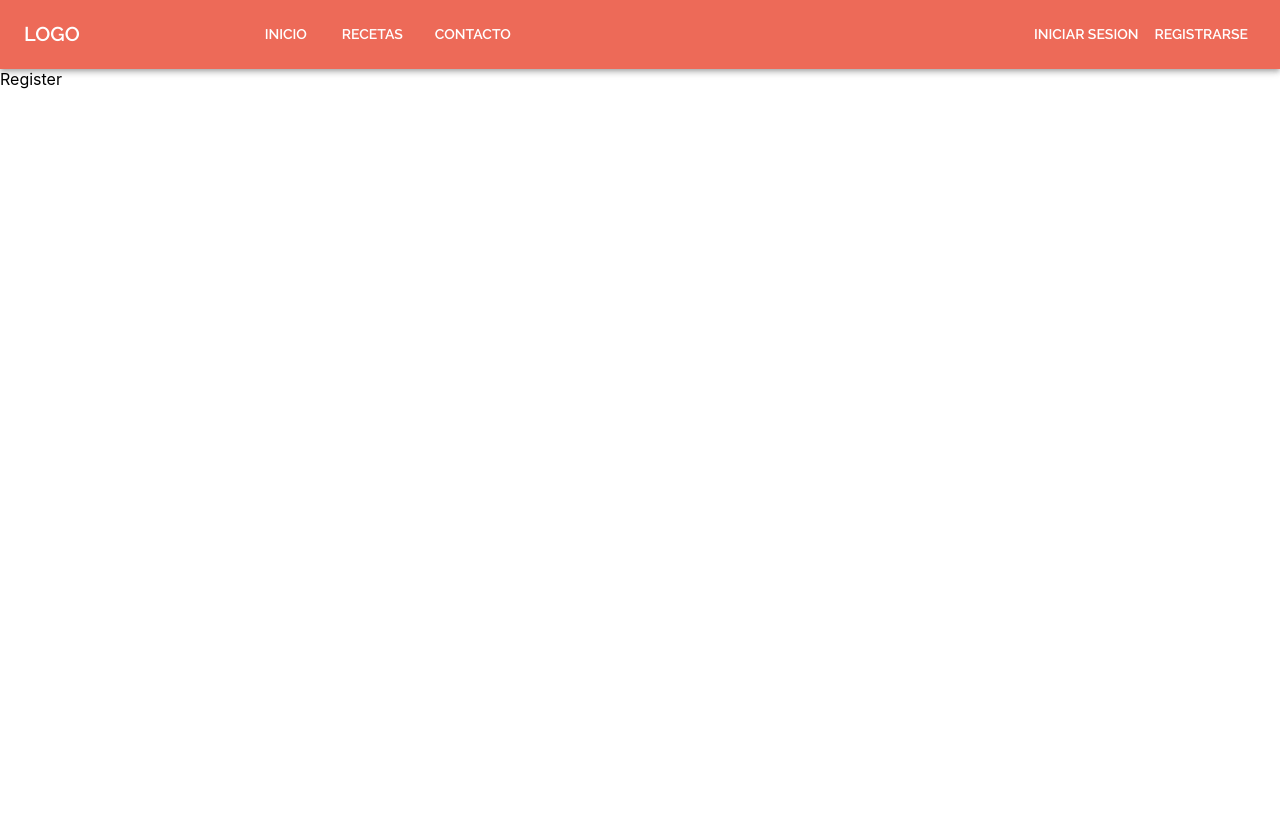
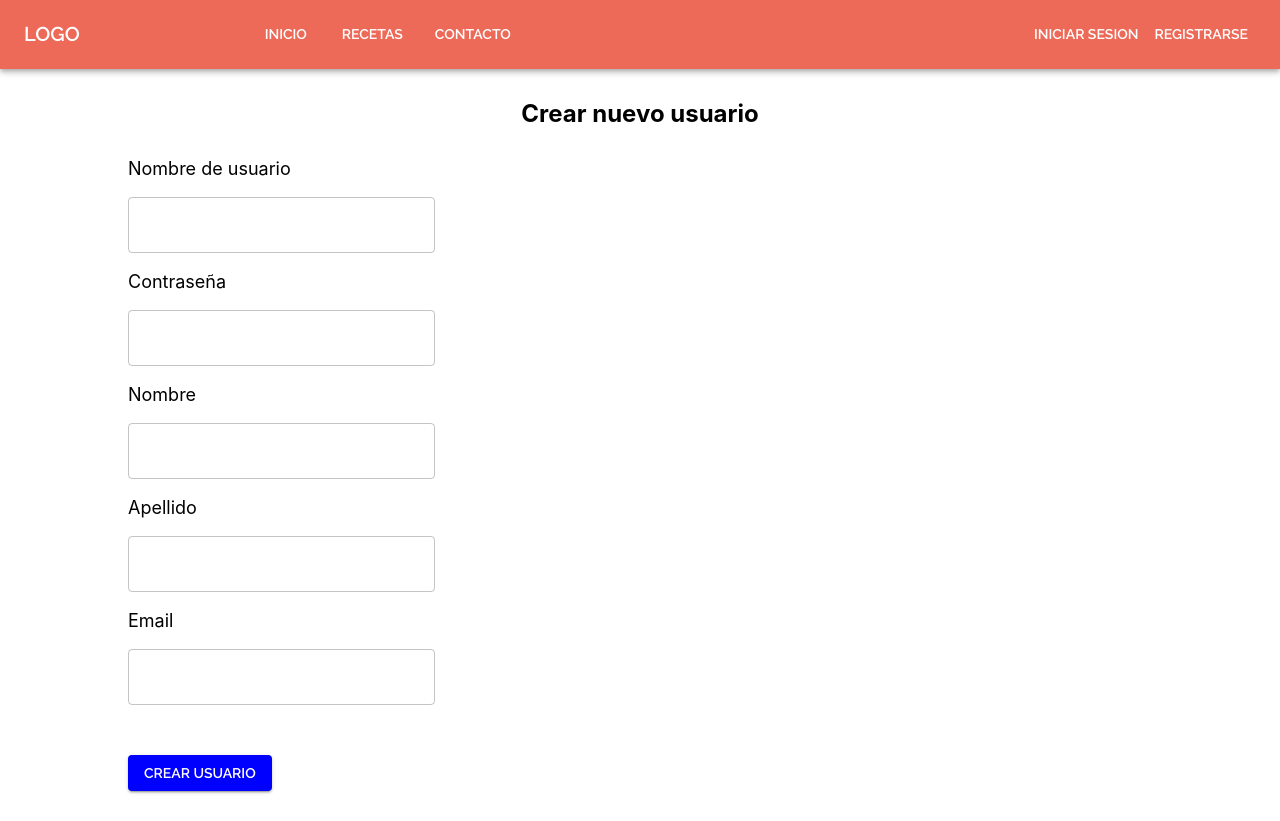
Before and after one commit to marparedes/recipes-app, a React (Create React App) app: page /register in a window 1280 px wide. Before the commit the page ends 800 px from the top, so only its background shows below. Built offline with nearby package versions, Linux system fonts and the light colour scheme.

Commit message:
Register user

```diff
--- a/src/pages/Login.js
+++ b/src/pages/Login.js
@@ -15,7 +15,6 @@ function Login() {
 
   const [errorMessage, setErrorMessage] = useState('');
   const [password, setPassword] = useState('');
-  const [success, setSuccess] = useState(false);
   const [user, setUser] = useState('');
 
   useEffect(() => {
@@ -25,11 +24,9 @@ function Login() {
   const handleSubmit = async (e) => {
     e.preventDefault();
     if (!((user === 'foo') && (password === 'bar'))) {
-      console.log("FAIL");
       setErrorMessage("Credenciales incorrectas");
       return;
     }
-    setSuccess(true);
     const id = "userId";
     setUser('');
     setPassword('');
@@ -49,7 +46,7 @@ function Login() {
       }}>
         <form onSubmit={handleSubmit}>
           <div className={'form-text-field'}>
-            <p className={'field-name'}>Nombre</p>
+            <p className={'field-name'}>Nombre de usuario</p>
             <TextField className={'form-field'}
                        id="username"
                        ref={userRef}
--- a/src/pages/Register.js
+++ b/src/pages/Register.js
@@ -1,8 +1,151 @@
-import React from 'react'
+import Button from '@mui/material/Button'
+import React, { useRef, useState } from 'react'
+import { useUserContext } from '../components/UserContext'
+import { TextField } from '@mui/material';
+import '../styles/index.css';
+import { Box } from '@mui/system';
+import { useNavigate } from "react-router-dom";
+import useForm from './useForm';
 
 function Register() {
+  const { login } = useUserContext()
+  const history = useNavigate();
+
+  const errRef = useRef();
+  const userRef = useRef();
+
+  const [errorMessage, setErrorMessage] = useState('');
+
+  const handleValidation = (values) => {
+    let allErrors = {};
+
+    // Username
+    if (!values.username) {
+      allErrors.username = 'Se requiere un nombre de usuario';
+    }
+    else if (values.username === 'hsimpson') {
+      allErrors.username = 'Este nombre de usuario ya está en uso';
+    }
+
+    // Password
+    if (!values.password) {
+      allErrors.password = 'Se requiere una contraseña';
+    }
+
+    // First name
+    if (!values.first_name) {
+      allErrors.first_name = 'Se requiere un nombre';
+    }
+
+    // Last name
+    if (!values.last_name) {
+      allErrors.last_name = 'Se requiere un apellido';
+    }
+
+    // Email
+    if (!values.email) {
+      allErrors.email = 'Se requiere un email';
+    }
+    else if (values.email === 'hsimpson@gmail.com') {
+      allErrors.email = 'Este email ya está en uso';
+    }
+    else if (!/[A-Z0-9._%+-]+@[A-Z0-9.-]+\.[A-Z]{2,}$/i.test(values.email)) {
+      allErrors.email = 'El email ingresado es inválido';
+    }
+
+    return allErrors;
+  }
+  const { handleChange, values, handleSubmit, errors } = useForm(
+    {
+      username: '',
+      password: '',
+      first_name: '',
+      last_name: '',
+      email: ''
+    },
+    handleValidation
+  );
+
+  const submitForm = async (e) => {
+    e.preventDefault();
+    const errors = handleSubmit(e);
+    if (errors) {
+      setErrorMessage('Hay campos con errores!');
+      return;
+    }
+    const id = "userId";
+    setErrorMessage('');
+    login({id, user: values.username})
+    history('/');
+  }
+
   return (
-    <div>Register</div>
+    <div className={'login-form'}>
+      <h2 className={'page-title'}>Crear nuevo usuario</h2>
+
+      <Box className={'box'} sx={{
+        height: 300,
+        margin: 'auto',
+        width: '80%',
+      }}>
+        <form onSubmit={submitForm}>
+          <div className={'form-text-field'}>
+            <p className={'field-name'}>Nombre de usuario</p>
+            <TextField className={'form-field'}
+                       id="username"
+                       ref={userRef}
+                       onChange={(e) => { handleChange({ name: 'username', value: e.target.value}); }}
+                       value={values.username}
+            />
+          </div>
+          <span style={{ color: "red" }}>{errors.username}</span>
+
+          <div className={'form-text-field'}>
+            <p className={'field-name'}>Contraseña</p>
+            <TextField className={'form-field'}
+                       id="password"
+                       type="password"
+                       onChange={(e) => { handleChange({ name: 'password', value: e.target.value}); }}
+                       value={values.password}
+            />
+          </div>
+          <span style={{ color: "red" }}>{errors["password"]}</span>
+
+          <div className={'form-text-field'}>
+            <p className={'field-name'}>Nombre</p>
+            <TextField className={'form-field'}
+                       id="first-name"
+                       onChange={(e) => { handleChange({ name: 'first_name', value: e.target.value}); }}
+                       value={values.first_name}
+            />
+          </div>
+          <span style={{ color: "red" }}>{errors["first_name"]}</span>
+
+          <div className={'form-text-field'}>
+            <p className={'field-name'}>Apellido</p>
+            <TextField className={'form-field'}
+                       id="last-name"
+                       onChange={(e) => { handleChange({ name: 'last_name', value: e.target.value}); }}
+                       value={values.last_name}
+            />
+          </div>
+          <span style={{ color: "red" }}>{errors["last_name"]}</span>
+
+          <div className={'form-text-field'}>
+            <p className={'field-name'}>Email</p>
+            <TextField className={'form-field'}
+                       id="email"
+                       onChange={(e) => { handleChange({ name: 'email', value: e.target.value}); }}
+                       value={values.email}
+            />
+          </div>
+          <span style={{ color: "red" }}>{errors["email"]}</span>
+          <br></br>
+          <p className="error-message" hidden={!errorMessage} ref={errRef} aria-live="assertive">{errorMessage}</p>
+          <Button type="submit" variant="contained" className={'save-button'}>Crear usuario</Button>
+        </form>
+      </Box>
+    </div>
   )
 }
 
--- /dev/null
+++ b/src/pages/useForm.js
@@ -0,0 +1,25 @@
+import { useState } from 'react';
+
+const useForm = (defaultValues = {}, handleValidation) => {
+  const [values, setValues] = useState(defaultValues);
+  const [errors, setErrors] = useState({});
+
+  const handleChange = data => {
+    const { name, value } = data;
+    setValues({
+      ...values,
+      [name]: value,
+    })
+  }
+
+  const handleSubmit = e => {
+    e.preventDefault();
+    const validationErrors = handleValidation(values);
+    setErrors(validationErrors);
+    return validationErrors;
+  }
+
+  return { handleChange, values, handleSubmit, errors };
+};
+
+export default useForm;
--- a/src/styles/index.css
+++ b/src/styles/index.css
@@ -58,6 +58,7 @@
 
 .error-message {
     color: red;
-    font-size: 18px;
+    font-size: 20px;
     margin: 0;
+    margin-top: 10px;
 }
```
Also changed, not shown: src/mock/users.js (added, +11 -0 lines).
